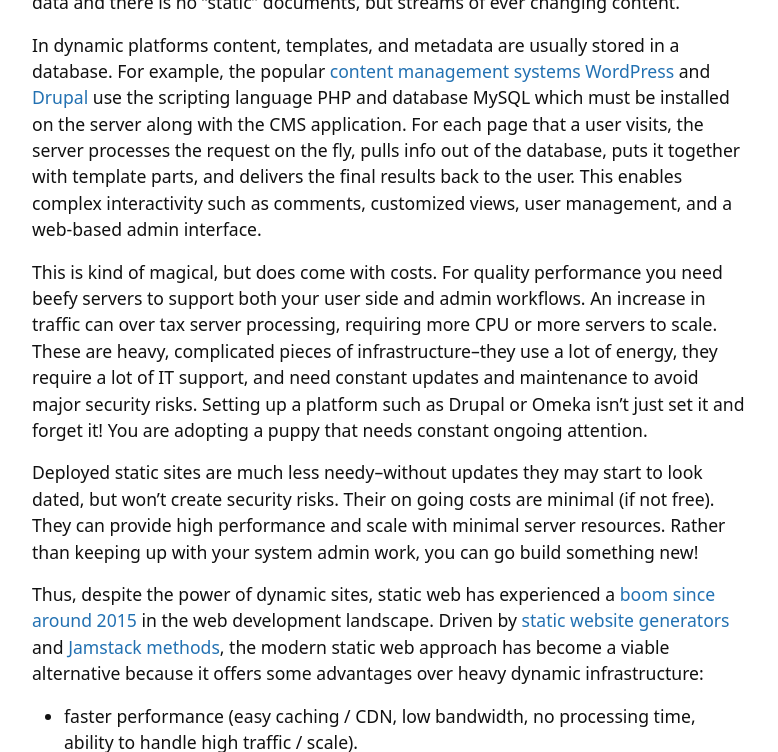
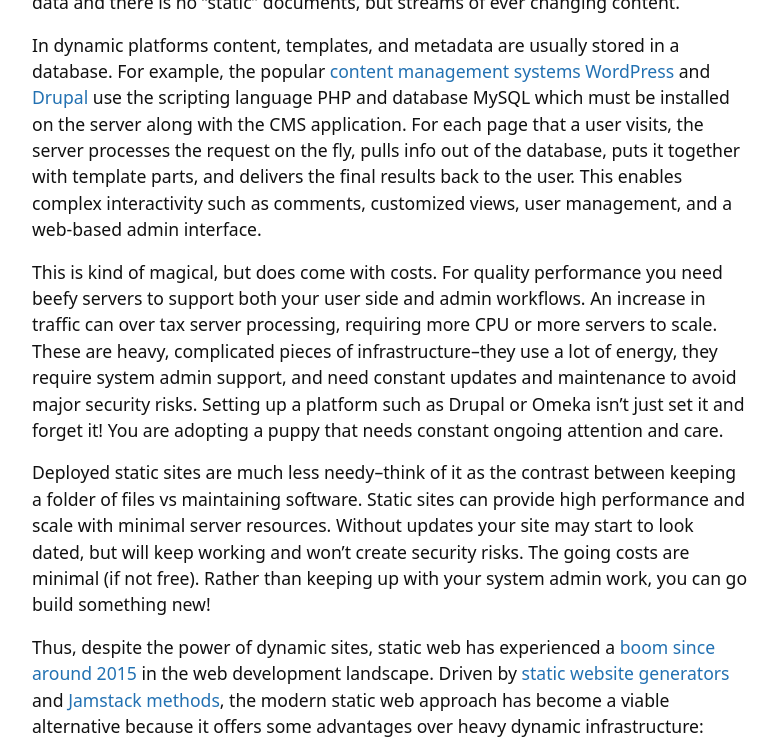
Before and after one commit to lib-static/lib-static.github.io, a Jekyll site: the page built from content/_concepts/static-web.md, in a window 1280 px wide and 900 px high, scrolled down 570 px, cut to the strip 0-752 px from the top of the window. Shown: the whole strip, without its empty margins (250-1028 px from the left). Built offline with Jekyll 4.4.1, drawn with Linux system fonts in a browser that asks for light colours; comment, search, counter and statistics services are not loaded.

Commit message:
static web notes

```diff
--- a/content/_concepts/static-web.md
+++ b/content/_concepts/static-web.md
@@ -22,13 +22,14 @@
 This is kind of magical, but does come with costs.
 For quality performance you need beefy servers to support both your user side and admin workflows.
 An increase in traffic can over tax server processing, requiring more CPU or more servers to scale.
-These are heavy, complicated pieces of infrastructure--they use a lot of energy, they require a lot of IT support, and need constant updates and maintenance to avoid major security risks.
+These are heavy, complicated pieces of infrastructure--they use a lot of energy, they require system admin support, and need constant updates and maintenance to avoid major security risks.
 Setting up a platform such as Drupal or Omeka isn't just set it and forget it!
-You are adopting a puppy that needs constant ongoing attention.
+You are adopting a puppy that needs constant ongoing attention and care.
 
-Deployed static sites are much less needy--without updates they may start to look dated, but won't create security risks.
-Their on going costs are minimal (if not free).
-They can provide high performance and scale with minimal server resources.
+Deployed static sites are much less needy--think of it as the contrast between keeping a folder of files vs maintaining software.
+Static sites can provide high performance and scale with minimal server resources.
+Without updates your site may start to look dated, but will keep working and won't create security risks.
+The going costs are minimal (if not free).
 Rather than keeping up with your system admin work, you can go build something new!
 
 Thus, despite the power of dynamic sites, static web has experienced a [boom since around 2015](https://www.smashingmagazine.com/2015/11/modern-static-website-generators-next-big-thing/) in the web development landscape.
```
